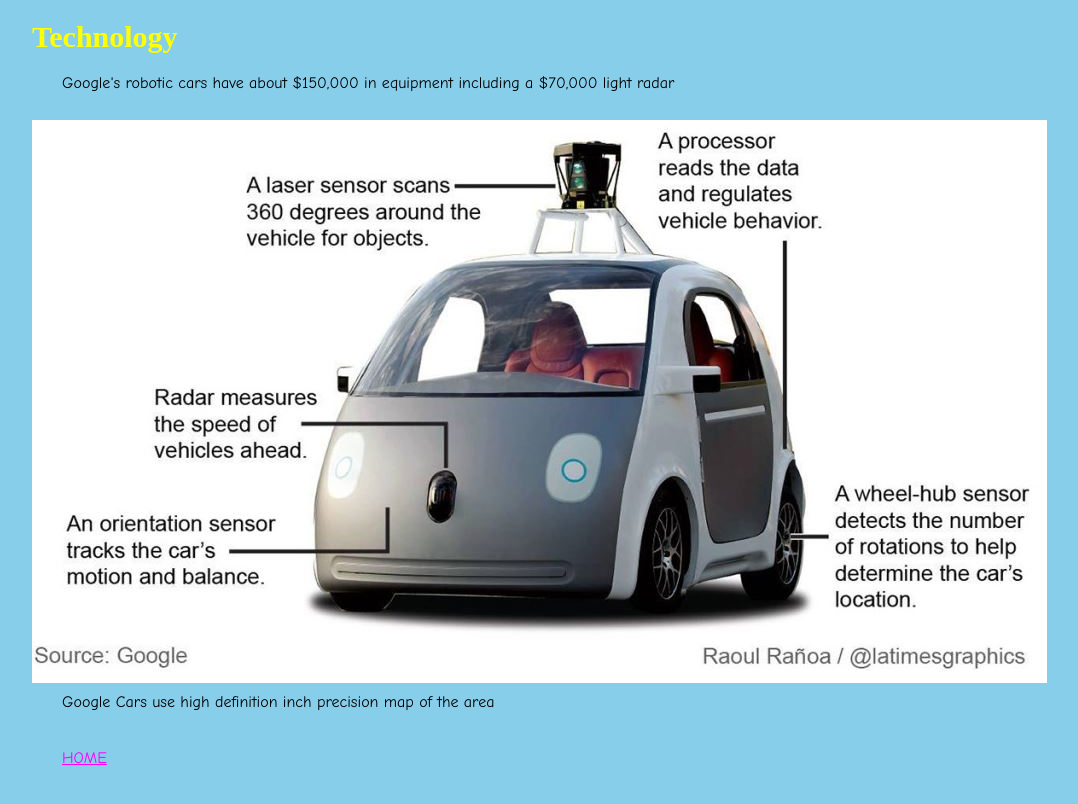
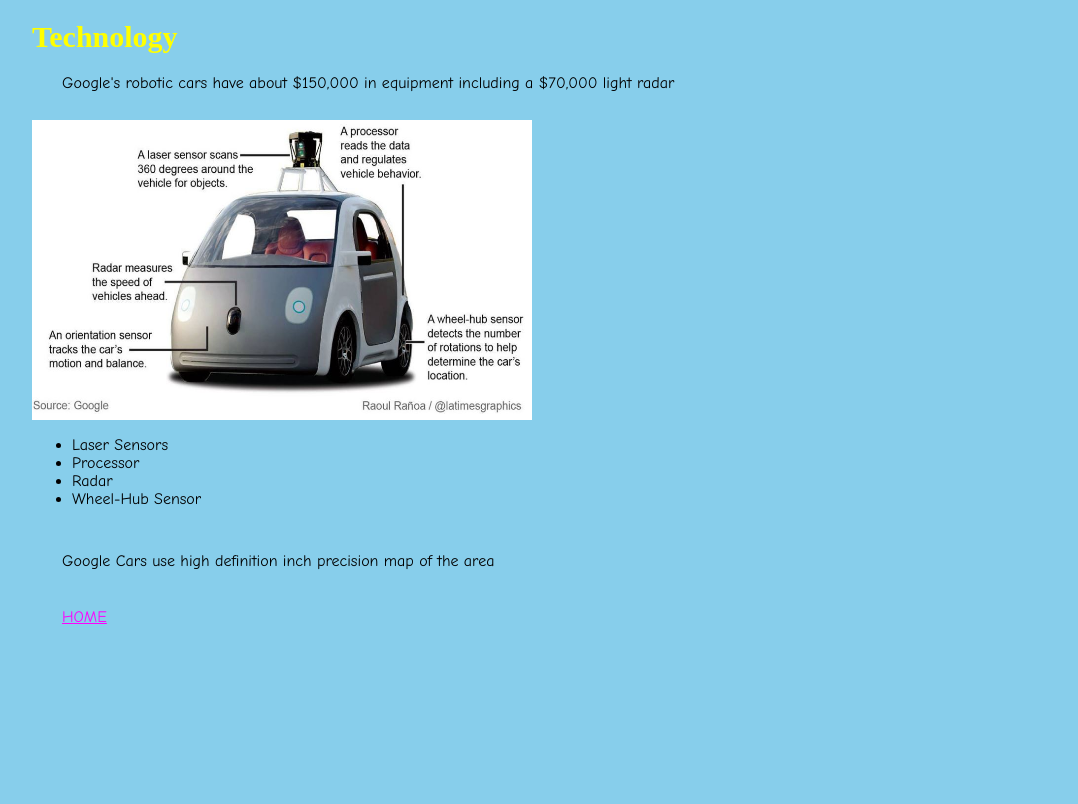
Before and after one commit to pclune18/Project, a plain HTML site: page page2.html in a window 1280 px wide. Shown: the whole page, without its empty margins (128-1206 px from the left). Drawn offline with Linux system fonts and the light colour scheme.

Commit message:
Initial commit

```diff
--- a/page2.html
+++ b/page2.html
@@ -11,7 +11,14 @@
  <h1>Technology</h1>
         <p>Google's robotic cars have about $150,000 in equipment including a $70,000 light radar</p>
 <br>
-<img src="google-driver-less-car-prototype.jpg">
+<img src="google-driver-less-car-prototype.jpg" height="300" width="500">
+<ul>
+    <li>Laser Sensors</li>
+    <li>Processor</li>
+    <li>Radar</li>
+    <li>Wheel-Hub Sensor</li>
+
+</ul>
 <br>
 <p>Google Cars use high definition inch precision map of the area</p>
 <br>
```
Also changed, not shown: index.html (+2 -0 lines), page3.html (+1 -1 lines).
